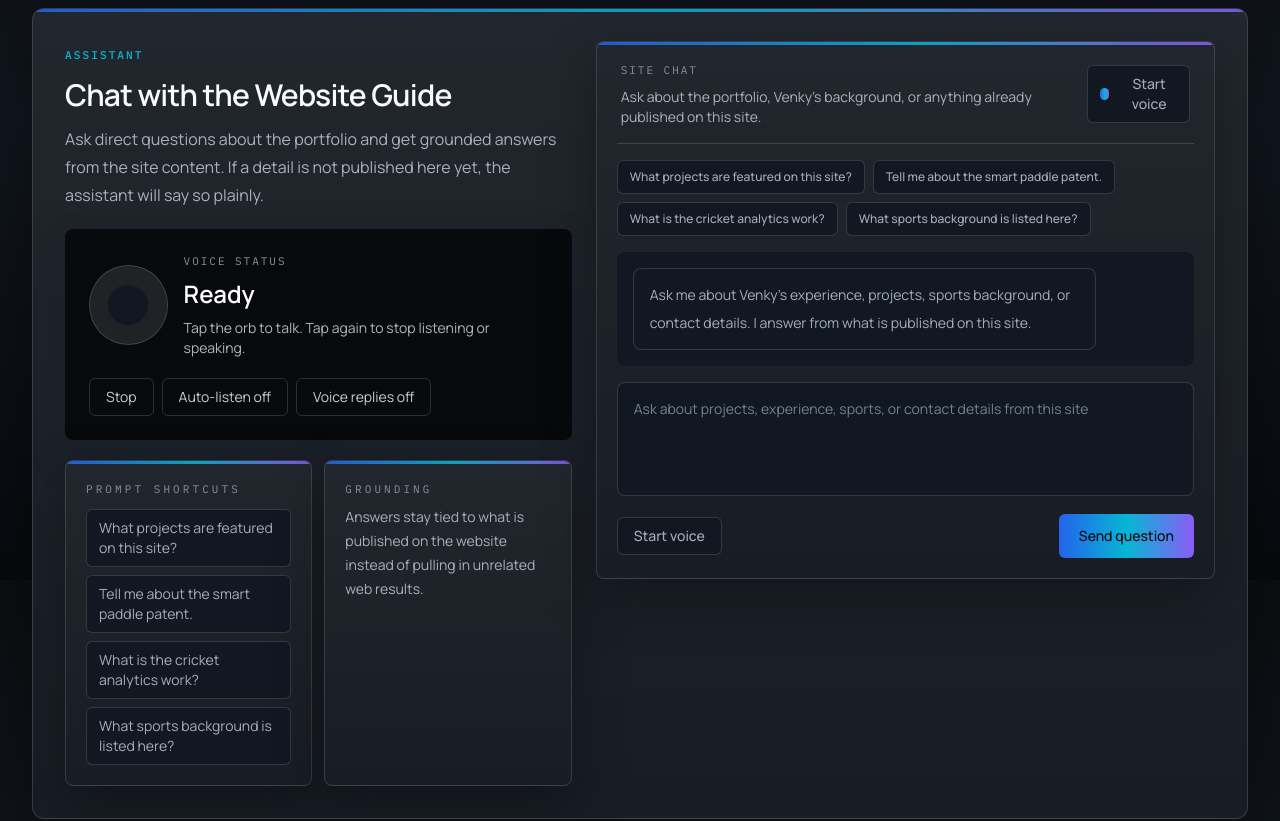
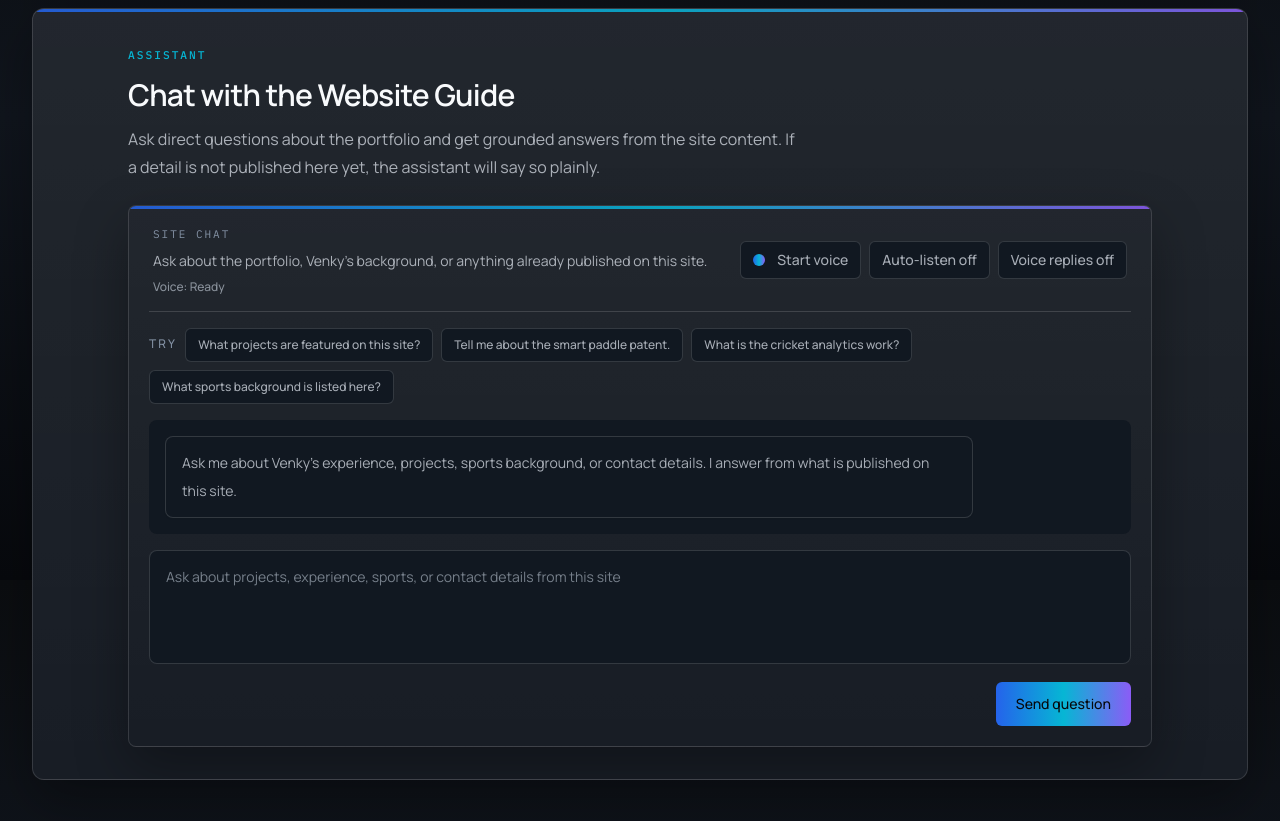
Before and after one commit to vchandrasekaran/venky-portfolio, a Next.js app: page / in a window 1280 px wide. Shown: the part 2620-3441 px from the top of the page. Built offline with nearby package versions, Linux system fonts and the light colour scheme; no server answers.

Commit message:
Consolidate assistant chat section

```diff
--- a/components/AdkChat.tsx
+++ b/components/AdkChat.tsx
@@ -371,67 +371,51 @@ export default function AdkChat({
   return (
     <section className="container-max py-5">
       <div className="section-shell p-6 md:p-8">
-        <div className="grid gap-6 lg:grid-cols-[0.9fr,1.1fr] lg:items-start">
-          <div className="space-y-5">
-            <div>
-              <p className="eyebrow">Assistant</p>
-              <h2 className="mt-3 text-3xl font-semibold tracking-tight text-slate-900">{title}</h2>
-              <p className="mt-3 max-w-xl text-base leading-7 text-slate-600">
-                Ask direct questions about the portfolio and get grounded answers from the site content. If a detail is
-                not published here yet, the assistant will say so plainly.
-              </p>
-            </div>
+        <div className="mx-auto max-w-5xl">
+          <div>
+            <p className="eyebrow">Assistant</p>
+            <h2 className="mt-3 text-3xl font-semibold tracking-tight text-slate-900">{title}</h2>
+            <p className="mt-3 max-w-2xl text-base leading-7 text-slate-600">
+              Ask direct questions about the portfolio and get grounded answers from the site content. If a detail is
+              not published here yet, the assistant will say so plainly.
+            </p>
+          </div>
 
-            <div className="rounded-lg bg-slate-950 p-6 text-white shadow-[0_18px_40px_rgba(15,23,42,0.18)]">
-              <div className="flex items-center gap-4">
+          <div className="card mt-6 p-4 sm:p-5">
+            <div className="flex flex-col gap-4 border-b border-slate-200 px-1 pb-4 sm:flex-row sm:items-center sm:justify-between">
+              <div>
+                <p className="font-mono text-[11px] uppercase tracking-[0.18em] text-slate-400">Site chat</p>
+                <p className="mt-2 text-sm text-slate-600">
+                  Ask about the portfolio, Venky&apos;s background, or anything already published on this site.
+                </p>
+                <p className="mt-2 text-xs font-medium text-slate-500">Voice: {statusLabel}</p>
+              </div>
+              <div className="flex flex-wrap gap-2">
                 <button
                   type="button"
                   onClick={toggleListening}
                   disabled={!speechSupported}
-                  className={`ai-orb relative inline-flex h-20 w-20 items-center justify-center rounded-full border transition ${
+                  className={`inline-flex items-center gap-3 rounded-md border px-3 py-2 text-sm font-medium transition ${
                     speechSupported
-                      ? "border-white/15 bg-white/10 hover:bg-white/15"
-                      : "cursor-not-allowed border-white/10 bg-white/5 opacity-40"
-                  } ${isListening ? "listening" : ""}`}
+                      ? "border-slate-200 bg-white text-slate-700 hover:border-blue-300 hover:text-slate-950"
+                      : "cursor-not-allowed border-slate-200 bg-slate-100 text-slate-400"
+                  }`}
                 >
                   <span
-                    className={`h-10 w-10 rounded-full ${
-                      isListening
-                        ? "bg-teal-400"
-                        : isSpeaking
-                          ? "bg-blue-400"
-                          : loading
-                            ? "bg-violet-300"
-                            : "bg-white"
+                    className={`h-3 w-3 rounded-full ${
+                      isListening ? "bg-blue-400" : isSpeaking ? "bg-blue-500" : loading ? "bg-slate-400" : "bg-blue-600"
                     }`}
                   />
-                </button>
-
-                <div>
-                  <p className="font-mono text-[11px] uppercase tracking-[0.18em] text-white/55">Voice status</p>
-                  <p className="mt-2 text-2xl font-semibold">{statusLabel}</p>
-                  <p className="mt-2 text-sm text-white/70">
-                    {speechSupported
-                      ? "Tap the orb to talk. Tap again to stop listening or speaking."
-                      : "Microphone access is not available in this browser."}
-                  </p>
-                </div>
-              </div>
-
-              <div className="mt-5 flex flex-wrap gap-2">
-                <button
-                  type="button"
-                  onClick={handleStopAll}
-                  className="rounded-md border border-white/15 px-4 py-2 text-sm text-white/80 transition hover:bg-white/10 hover:text-white"
-                >
-                  Stop
+                  {isListening || isSpeaking ? "Stop voice" : "Start voice"}
                 </button>
                 <button
                   type="button"
                   onClick={() => setAutoListen((prev) => !prev)}
                   disabled={!speechSupported}
-                  className={`rounded-md px-4 py-2 text-sm transition ${
-                    autoListen ? "bg-white text-slate-900" : "border border-white/15 text-white/80 hover:bg-white/10"
+                  className={`rounded-md border px-3 py-2 text-sm font-medium transition ${
+                    autoListen
+                      ? "border-blue-500 bg-blue-600 text-white"
+                      : "border-slate-200 bg-white text-slate-700 hover:border-blue-300 hover:text-slate-950"
                   } ${!speechSupported ? "cursor-not-allowed opacity-40" : ""}`}
                 >
                   {autoListen ? "Auto-listen on" : "Auto-listen off"}
@@ -440,73 +424,23 @@ export default function AdkChat({
                   type="button"
                   onClick={() => setSpeakReplies((prev) => !prev)}
                   disabled={!speechOutputSupported}
-                  className={`rounded-md px-4 py-2 text-sm transition ${
-                    speakReplies ? "bg-blue-500 text-white" : "border border-white/15 text-white/80 hover:bg-white/10"
+                  className={`rounded-md border px-3 py-2 text-sm font-medium transition ${
+                    speakReplies
+                      ? "border-blue-500 bg-blue-600 text-white"
+                      : "border-slate-200 bg-white text-slate-700 hover:border-blue-300 hover:text-slate-950"
                   } ${!speechOutputSupported ? "cursor-not-allowed opacity-40" : ""}`}
                 >
                   {speechOutputSupported ? (speakReplies ? "Voice replies on" : "Voice replies off") : "No voice output"}
                 </button>
               </div>
-
-              {interimTranscript ? (
-                <p className="mt-4 rounded-lg bg-white/10 px-4 py-3 text-sm text-white/80">Listening: {interimTranscript}</p>
-              ) : null}
             </div>
 
-            <div className="grid gap-3 sm:grid-cols-2">
-              <div className="card p-5">
-                <p className="font-mono text-[11px] uppercase tracking-[0.28em] text-slate-400">Prompt shortcuts</p>
-                <div className="mt-3 flex flex-col gap-2">
-                  {promptSuggestions.map((prompt) => (
-                    <button
-                      key={prompt}
-                      type="button"
-                      onClick={() => handleSend(prompt)}
-                      disabled={loading}
-                      className="rounded-md border border-slate-200 bg-white px-3 py-2 text-left text-sm leading-5 text-slate-700 transition hover:border-blue-300 hover:text-slate-950 disabled:cursor-not-allowed disabled:opacity-50"
-                    >
-                      {prompt}
-                    </button>
-                  ))}
-                </div>
-              </div>
-              <div className="card p-5">
-                <p className="font-mono text-[11px] uppercase tracking-[0.28em] text-slate-400">Grounding</p>
-                <p className="mt-2 text-sm leading-6 text-slate-600">
-                  Answers stay tied to what is published on the website instead of pulling in unrelated web results.
-                </p>
-              </div>
-            </div>
-          </div>
-
-            <div className="card p-4 sm:p-5">
-            <div className="flex flex-col gap-4 border-b border-slate-200 px-1 pb-4 sm:flex-row sm:items-center sm:justify-between">
-              <div>
-                <p className="font-mono text-[11px] uppercase tracking-[0.18em] text-slate-400">Site chat</p>
-                <p className="mt-2 text-sm text-slate-600">
-                  Ask about the portfolio, Venky&apos;s background, or anything already published on this site.
-                </p>
-              </div>
-              <button
-                type="button"
-                onClick={toggleListening}
-                disabled={!speechSupported}
-                className={`inline-flex items-center gap-3 rounded-md border px-3 py-2 text-sm font-medium transition ${
-                  speechSupported
-                    ? "border-slate-200 bg-white text-slate-700 hover:border-blue-300 hover:text-slate-950"
-                    : "cursor-not-allowed border-slate-200 bg-slate-100 text-slate-400"
-                }`}
-              >
-                <span
-                  className={`h-3 w-3 rounded-full ${
-                    isListening ? "bg-blue-400" : isSpeaking ? "bg-blue-500" : loading ? "bg-slate-400" : "bg-blue-600"
-                  }`}
-                />
-                {isListening || isSpeaking ? "Stop voice" : "Start voice"}
-              </button>
-            </div>
+            {interimTranscript ? (
+              <p className="mt-4 rounded-lg bg-slate-950 px-4 py-3 text-sm text-white">Listening: {interimTranscript}</p>
+            ) : null}
 
             <div className="mt-4 flex flex-wrap gap-2">
+              <span className="py-2 text-xs font-medium uppercase tracking-[0.18em] text-slate-400">Try</span>
               {promptSuggestions.map((prompt) => (
                 <button
                   key={`chat-${prompt}`}
@@ -549,22 +483,7 @@ export default function AdkChat({
                 className="w-full resize-none rounded-lg border border-slate-200 bg-white px-4 py-4 text-sm text-slate-900 outline-none transition focus:border-blue-300"
               />
 
-              <div className="flex flex-wrap items-center justify-between gap-3">
-                <div className="flex flex-wrap gap-2">
-                  <button
-                    type="button"
-                    onClick={toggleListening}
-                    disabled={!speechSupported}
-                    className={`rounded-md px-4 py-2 text-sm font-medium transition ${
-                      speechSupported
-                        ? "border border-slate-200 bg-white text-slate-700 hover:border-slate-300 hover:text-slate-900"
-                        : "cursor-not-allowed border border-slate-200 bg-slate-100 text-slate-400"
-                    }`}
-                  >
-                    {isListening || isSpeaking ? "Stop voice" : "Start voice"}
-                  </button>
-                </div>
-
+              <div className="flex justify-end">
                 <button
                   disabled={loading || !input.trim()}
                   className="rounded-md bg-blue-600 px-5 py-3 text-sm font-medium text-white transition hover:bg-blue-700 disabled:cursor-not-allowed disabled:bg-blue-300"
```
